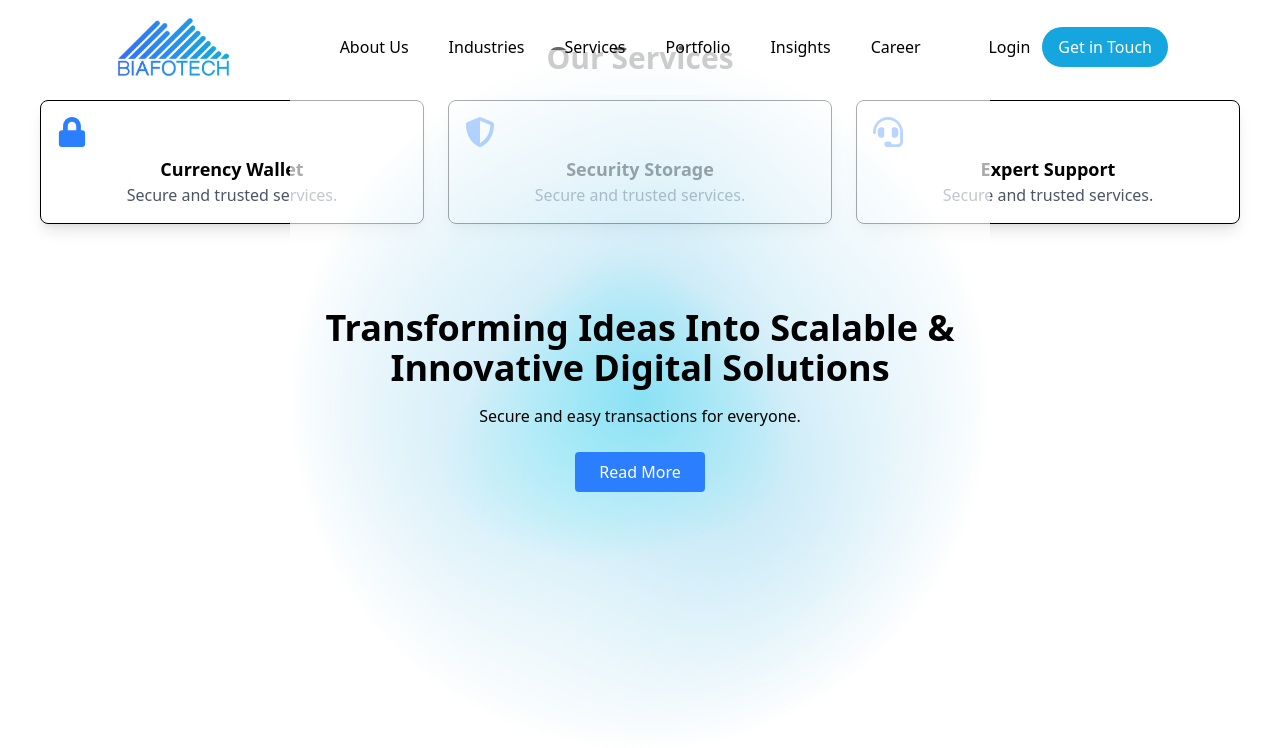
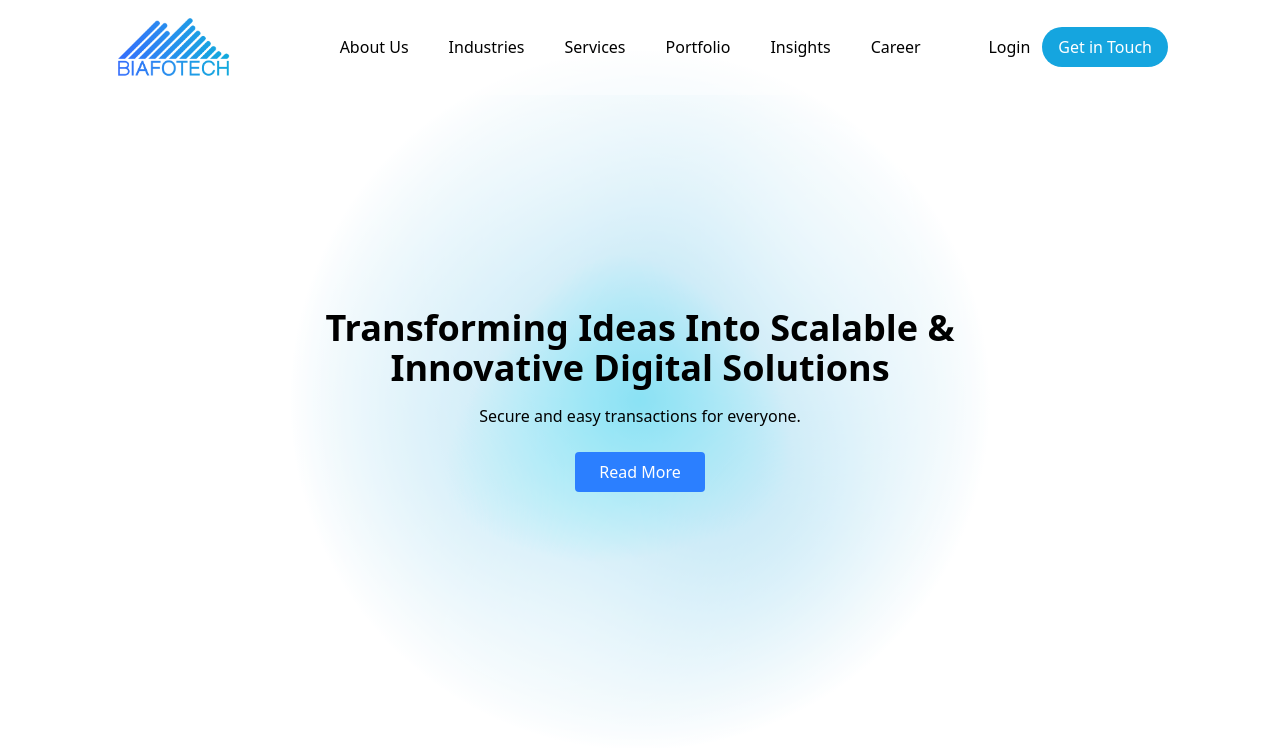
Before and after one commit to ahmadsohailMask01/company-website, a Next.js app: page / in a window 1280 px wide. Shown: the top 748 px of the page. Built offline with nearby package versions, Linux system fonts and the light colour scheme.

Commit message:
removed services

```diff
--- a/src/app/components/Header/Header.jsx
+++ b/src/app/components/Header/Header.jsx
@@ -12,7 +12,7 @@ const Header = () => {
 
 
       {/* Desktop Menu */}
-      <nav className="invisble flex px-28 py-4 justify-between md:visible w-full text-black">
+      <nav className=" flex px-28 py-4 justify-between md:visible w-full text-black">
 
         <div className="flex w-40  "><img src="/images/biafo-v1.png" className=" w-30"/></div>
         <div className="flex justify-evenly items-center gap-10">{["About Us", "Industries", "Services", "Portfolio", "Insights", "Career"].map(
--- a/src/app/page.js
+++ b/src/app/page.js
@@ -11,7 +11,6 @@ export default function Home() {
     <>
       <Header />
       <HeroSection />
-      <Services/>
     </>
   );
 }
```
